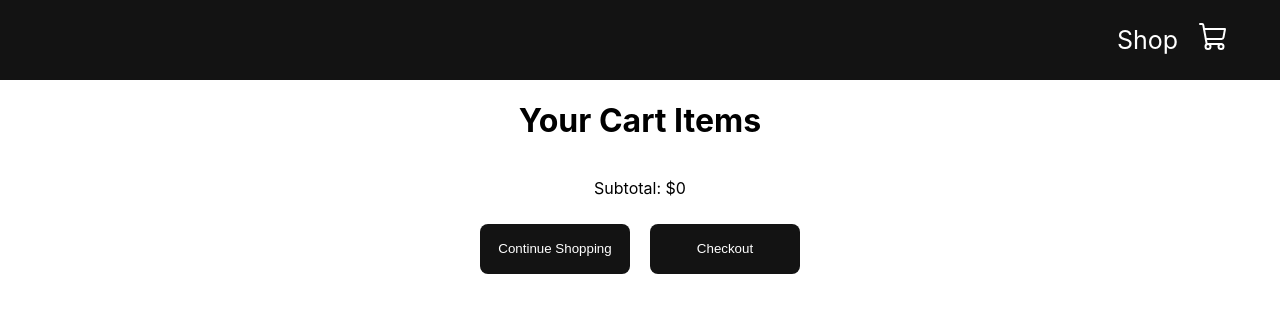
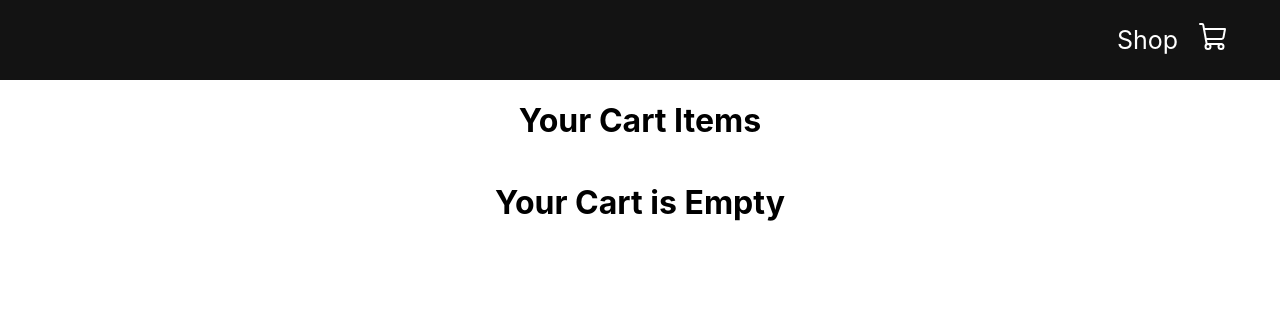
Before and after one commit to AJ197028/Cart-By-contexApi, a React (Create React App) app: page /cart in a window 1280 px wide. Shown: the top 312 px of the page. Built offline with nearby package versions, Linux system fonts and the light colour scheme.

Commit message:
final finishing

```diff
--- a/src/pages/cart/cart.js
+++ b/src/pages/cart/cart.js
@@ -24,11 +24,16 @@
           })
         }
       </div>
-      <div className='checkout'>
-        <p> Subtotal: ${totalAmount}</p>
-        <button onClick={() => navigate('/')}> Continue Shopping </button>
-        <button> Checkout </button>
-      </div>
+      {totalAmount > 0 ? (
+        <div className='checkout'>
+          <p> Subtotal: ${totalAmount}</p>
+          <button onClick={() => navigate('/')}> Continue Shopping </button>
+          <button> Checkout </button>
+        </div>
+      ) : (
+        <h1> Your Cart is Empty </h1>
+      )}
+
 
     </div>
   )
```
